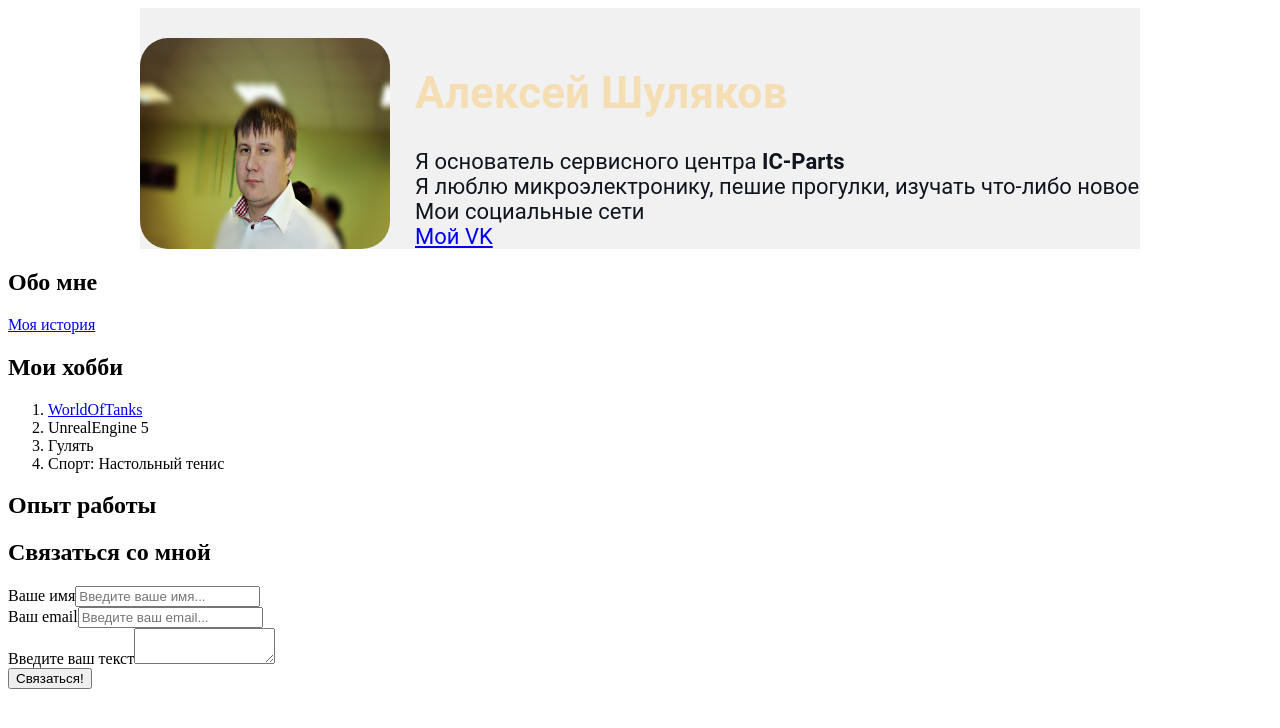
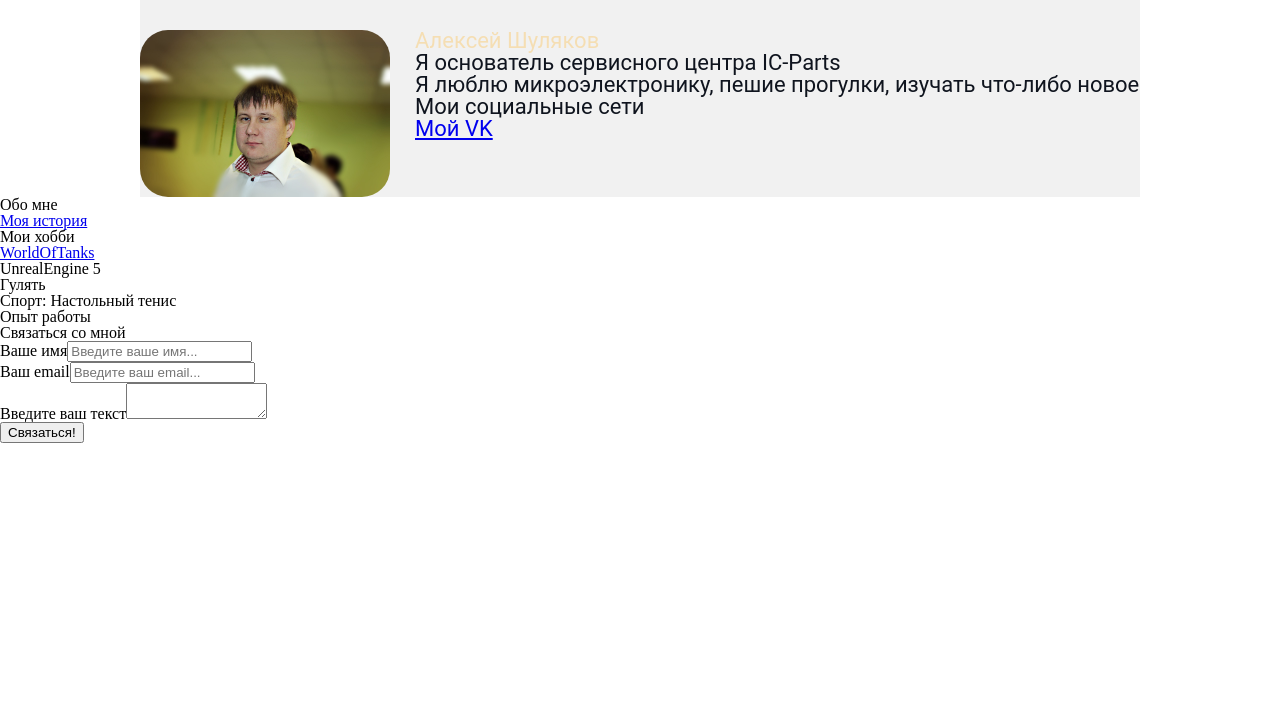
Before and after one commit to demilisher1/Res, a Next.js app: page / in a window 1280 px wide. Shown: the top 728 px of the page. Built offline with nearby package versions, Linux system fonts and the light colour scheme.

Commit message:
trying to add global font for fonts.css

```diff
--- a/src/styles/fonts.css
+++ b/src/styles/fonts.css
@@ -1 +1,5 @@
 /*TODO: Тут сделать подключение шрифтов, сами шрифты положить в папку /static/fonts */
+@font-face {
+    font-family: 'Roboto', sans-serif;
+    /*!*src: url('../../static/fonts/Roboto');*!  подумать*/
+}
--- a/src/styles/reset.css
+++ b/src/styles/reset.css
@@ -1,3 +1,51 @@
 /*TODO: Тут вставить файл reset.css найти его можно тут - https://meyerweb.com/eric/tools/css/reset/
    нужен он для того что бы сбросить все стили браузера
    */
+/* http://meyerweb.com/eric/tools/css/reset/
+   v2.0 | 20110126
+   License: none (public domain)
+*/
+
+html, body, div, span, applet, object, iframe,
+h1, h2, h3, h4, h5, h6, p, blockquote, pre,
+a, abbr, acronym, address, big, cite, code,
+del, dfn, em, img, ins, kbd, q, s, samp,
+small, strike, strong, sub, sup, tt, var,
+b, u, i, center,
+dl, dt, dd, ol, ul, li,
+fieldset, form, label, legend,
+table, caption, tbody, tfoot, thead, tr, th, td,
+article, aside, canvas, details, embed,
+figure, figcaption, footer, header, hgroup,
+menu, nav, output, ruby, section, summary,
+time, mark, audio, video {
+    margin: 0;
+    padding: 0;
+    border: 0;
+    font-size: 100%;
+    font: inherit;
+    vertical-align: baseline;
+}
+/* HTML5 display-role reset for older browsers */
+article, aside, details, figcaption, figure,
+footer, header, hgroup, menu, nav, section {
+    display: block;
+}
+body {
+    line-height: 1;
+}
+ol, ul {
+    list-style: none;
+}
+blockquote, q {
+    quotes: none;
+}
+blockquote:before, blockquote:after,
+q:before, q:after {
+    content: '';
+    content: none;
+}
+table {
+    border-collapse: collapse;
+    border-spacing: 0;
+}
```
Also changed, not shown: static/fonts/Roboto-Regular.ttf (added), 1 other file (tests, documents, lock files or other folders).
